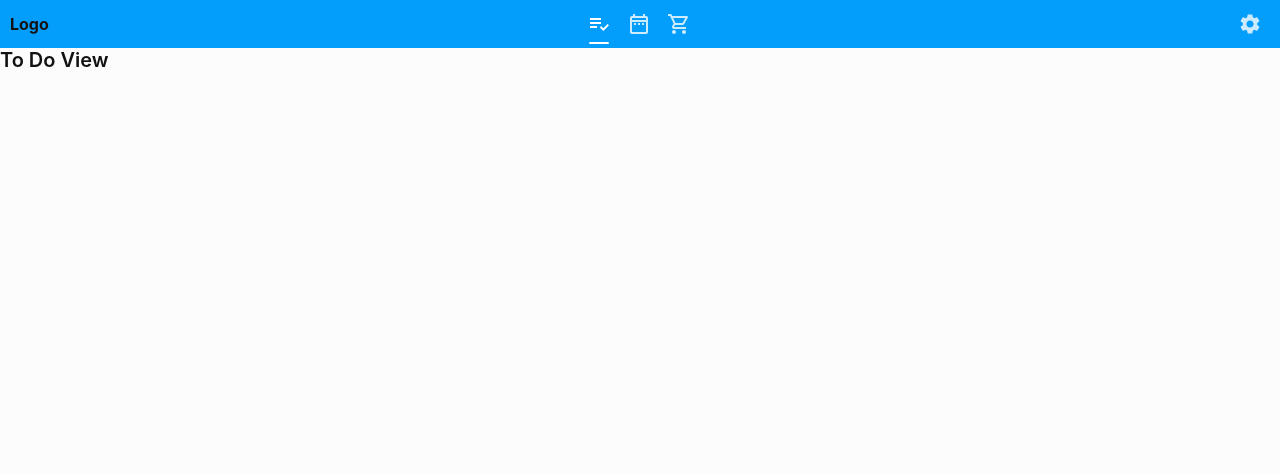
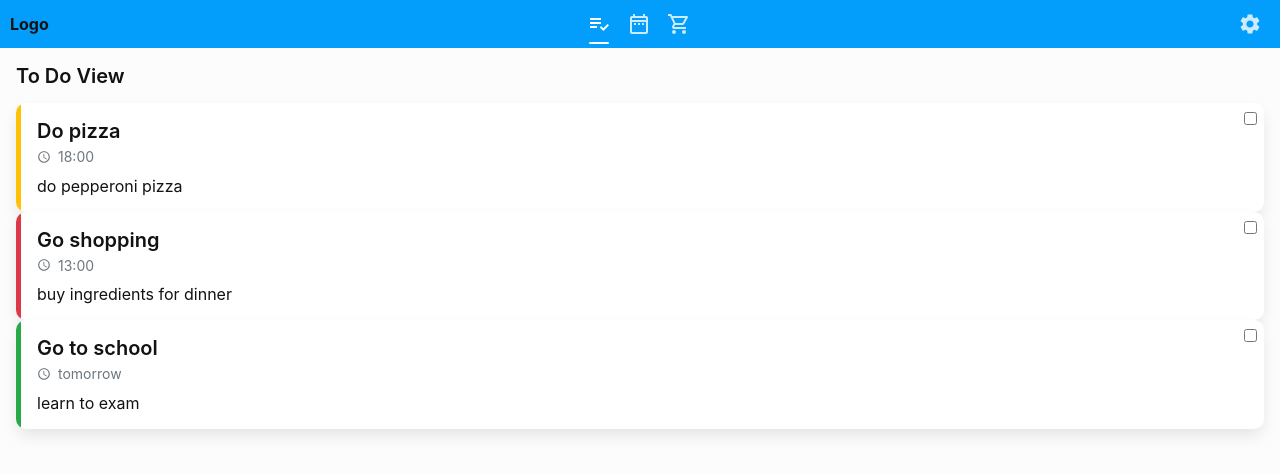
Before and after one commit to cichowsky/planner, a React (Create React App) app: page /todo in a window 1280 px wide. Shown: the top 474 px of the page. Built offline with nearby package versions, Linux system fonts and the light colour scheme.

Commit message:
add mocked task array

```diff
--- a/src/components/organisms/Task/Task.js
+++ b/src/components/organisms/Task/Task.js
@@ -22,7 +22,7 @@ const Task = ({ title, description, deadline, priority = 1 }) => {
 
 Task.propTypes = {
   title: PropTypes.string.isRequired,
-  description: PropTypes.string.isRequired,
+  description: PropTypes.string,
   deadline: PropTypes.string.isRequired,
   priority: PropTypes.number.isRequired,
 };
--- a/src/components/organisms/Task/Task.styles.js
+++ b/src/components/organisms/Task/Task.styles.js
@@ -4,7 +4,7 @@ import Paragraph from 'components/atoms/Paragraph/Paragraph';
 
 export const SWrapper = styled.div`
   position: relative;
-  max-width: 300px;
+  min-width: 250px;
   padding: 1.6rem 1.6rem 1.6rem 2.1rem;
   background-color: white;
   border-radius: 1rem;
@@ -35,7 +35,6 @@ export const SWrapper = styled.div`
 
 export const SHeading = styled(Heading)`
   margin-bottom: 0.25em;
-  margin-right: 120px;
 `;
 
 export const SActions = styled.div`
--- a/src/components/templates/UserTemplate.js
+++ b/src/components/templates/UserTemplate.js
@@ -12,6 +12,7 @@ const SWrapper = styled.div`
 const SContent = styled.main`
   flex-grow: 1;
   background-color: ${({ theme }) => theme.backgroundColor};
+  padding: 1.6rem;
 `;
 
 const MainTemplate = ({ children }) => {
--- a/src/views/ToDoView.js
+++ b/src/views/ToDoView.js
@@ -1,10 +1,38 @@
 import UserTemplate from 'components/templates/UserTemplate';
 import Heading from 'components/atoms/Heading/Heading';
+import Task from 'components/organisms/Task/Task';
+
+const mockTasks = [
+  {
+    id: 'fgkjsdfhgsdfiw',
+    title: 'Do pizza',
+    description: 'do pepperoni pizza',
+    deadline: '18:00',
+    priority: 1,
+  },
+  {
+    id: 'ghklfnkmscnasj',
+    title: 'Go shopping',
+    description: 'buy ingredients for dinner',
+    deadline: '13:00',
+    priority: 2,
+  },
+  {
+    id: 'qwfovsffpcibif',
+    title: 'Go to school',
+    description: 'learn to exam',
+    deadline: 'tomorrow',
+    priority: 0,
+  },
+];
 
 const ToDoView = () => {
   return (
     <UserTemplate>
       <Heading>To Do View</Heading>
+      {mockTasks.map((task) => (
+        <Task {...task} key={task.id} />
+      ))}
     </UserTemplate>
   );
 };
```
